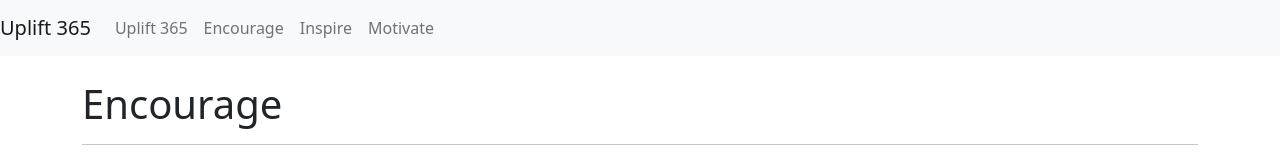
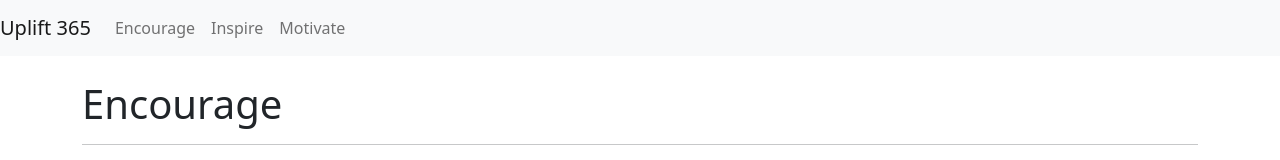
Before and after one commit to alexevans23/startup, a plain HTML site: page encourage.html in a window 1280 px wide. Shown: the top 160 px of the page. Drawn offline with nearby package versions, Linux system fonts and the light colour scheme.

Commit message:
fixed a couple of errors

```diff
--- a/encourage.html
+++ b/encourage.html
@@ -19,9 +19,6 @@
     </button>
     <div class="collapse navbar-collapse" id="navbarNav">
       <ul class="navbar-nav">
-        <li class="nav-item">
-          <a class="nav-link" href="uplift365.html">Uplift 365</a>
-        </li>
         <li class="nav-item active">
           <a class="nav-link" href="#">Encourage</a>
         </li>
```
Also changed, not shown: index.html (+0 -1 lines).
